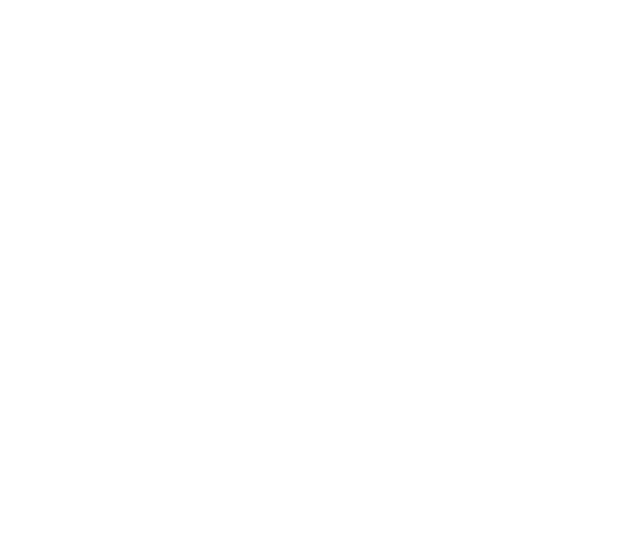
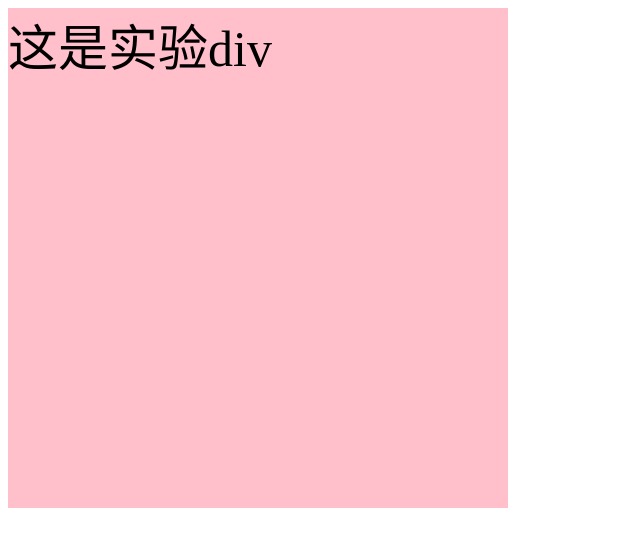
Before and after one commit to aiweilan/project_01, a plain HTML site: page index.html in a window 1280 px wide. Shown: the whole page, without its empty margins (0-640 px from the left). Drawn offline with Linux system fonts and the light colour scheme.

Commit message:
全部提交

```diff
--- /dev/null
+++ b/index.css
@@ -0,0 +1,6 @@
+div{
+    width: 500px;
+    font-size: 50px;
+    height: 500px;
+    background: pink;
+}
--- a/index.html
+++ b/index.html
@@ -5,8 +5,12 @@
     <meta http-equiv="X-UA-Compatible" content="IE=edge">
     <meta name="viewport" content="width=device-width, initial-scale=1.0">
     <title>Document</title>
+    <link rel="stylesheet" href="./index.css">
 </head>
 <body>
-
+    <div>
+        这是实验div
+    </div>
+    <script src="./index.js"></script>
 </body>
 </html>
```
Also changed, not shown: index.js (added).
